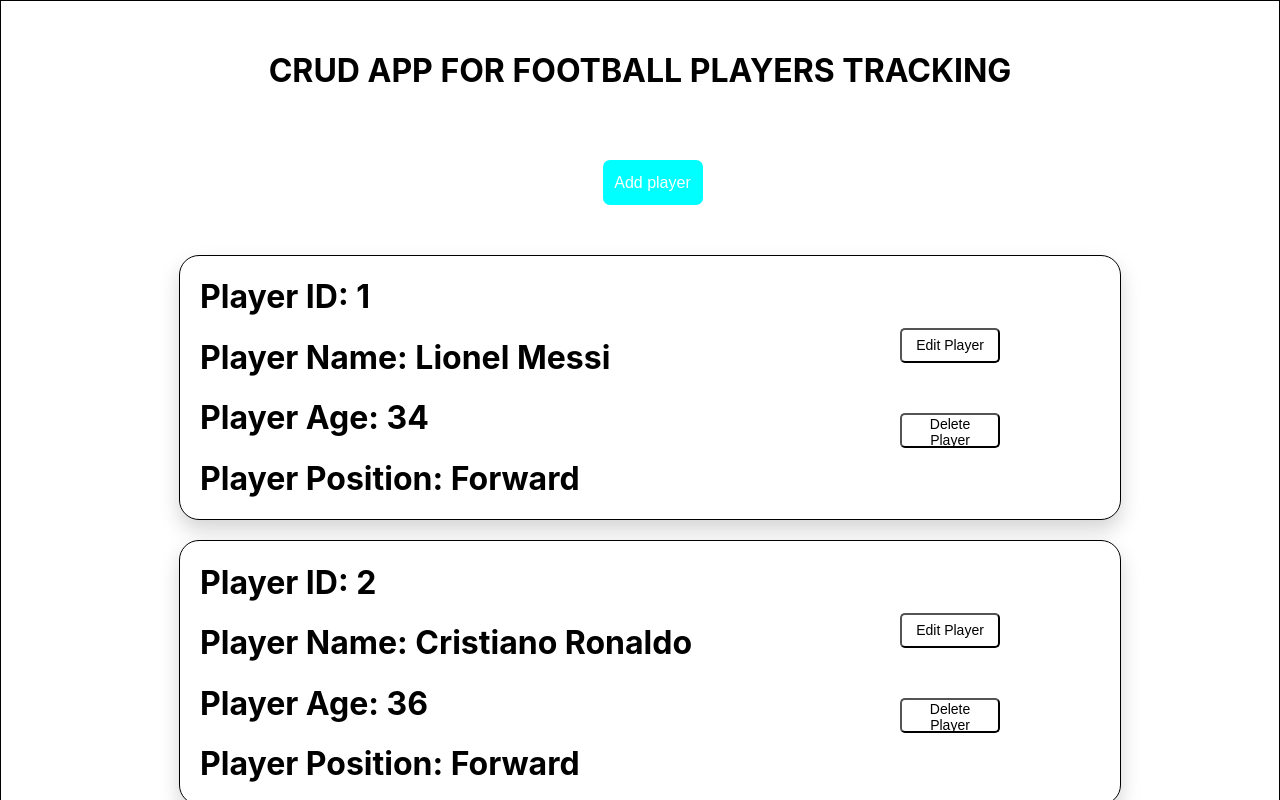
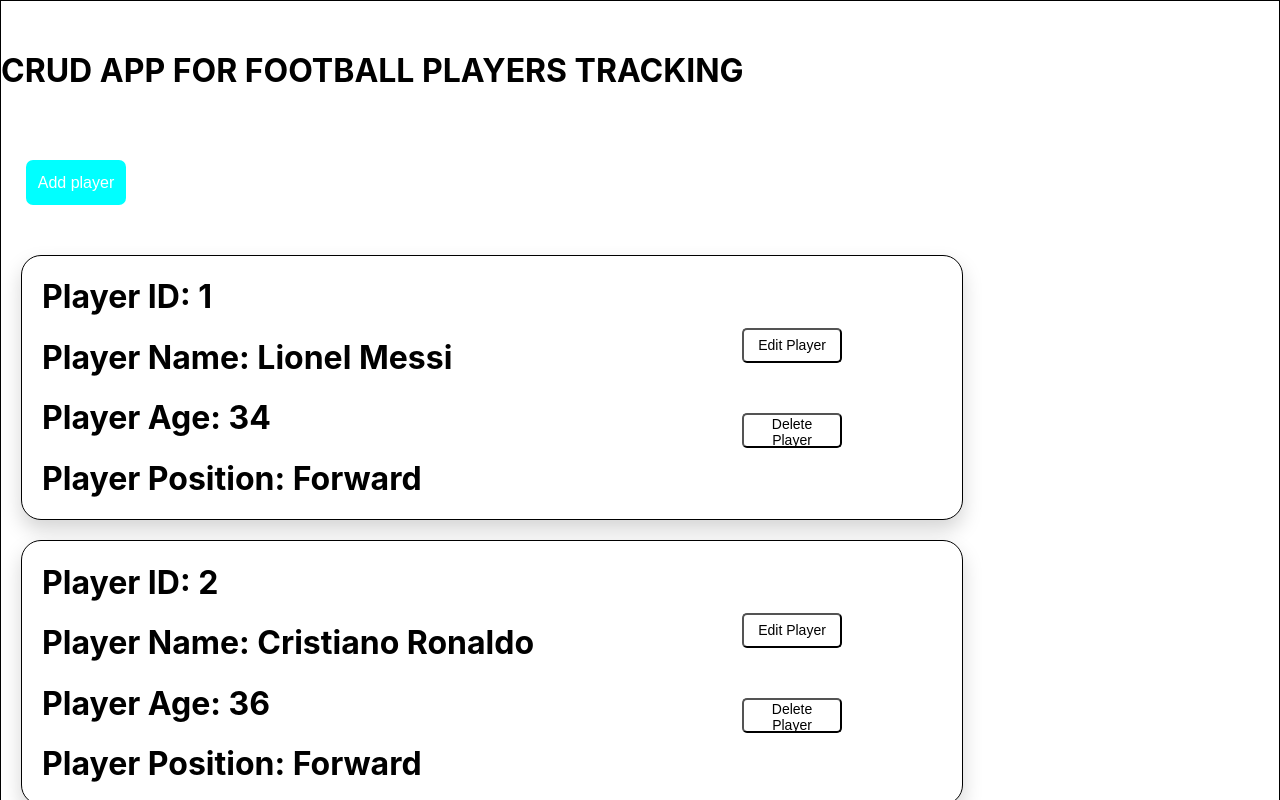
Before and after one commit to sonti123l/REACT-CRUD, a React (Create React App) app: page / in a window 1280 px wide. Shown: the top 800 px of the page. Built offline with nearby package versions, Linux system fonts and the light colour scheme.

Commit message:
Update PlayerDetails.css

```diff
--- a/src/PlayerDetails.css
+++ b/src/PlayerDetails.css
@@ -1,13 +1,14 @@
 .DetailsName{
     display: flex;
     flex-direction: column;
-    justify-content: flex-start;
-    align-items: center;
+    justify-content: center;
+    align-items: flex-start;
     border: 1px solid black;
     gap: 20px;
 }
 
 .detailsContainer{
+    margin-left: 450px;
     width: 900px;
     display: flex;
     justify-content: space-between;
```
